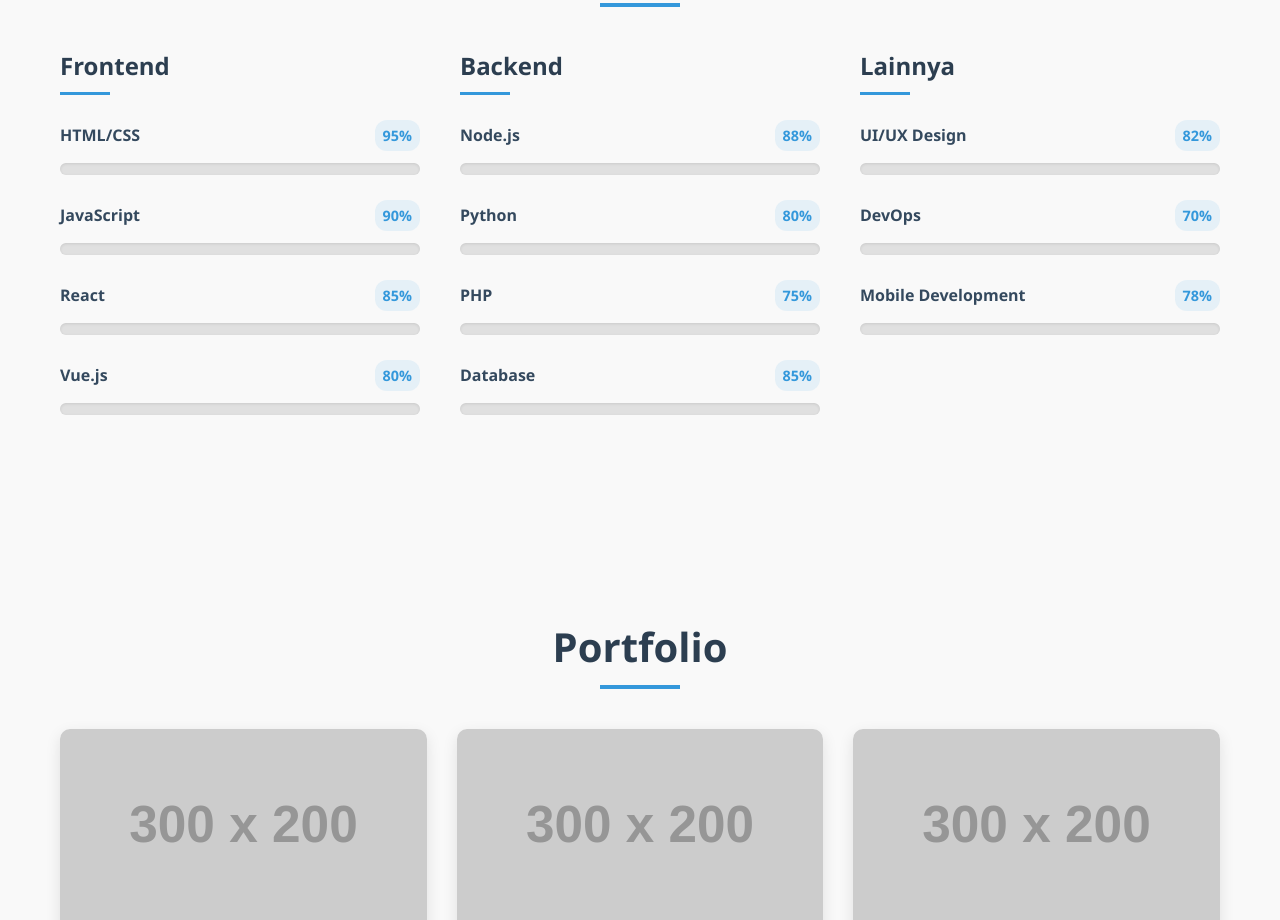
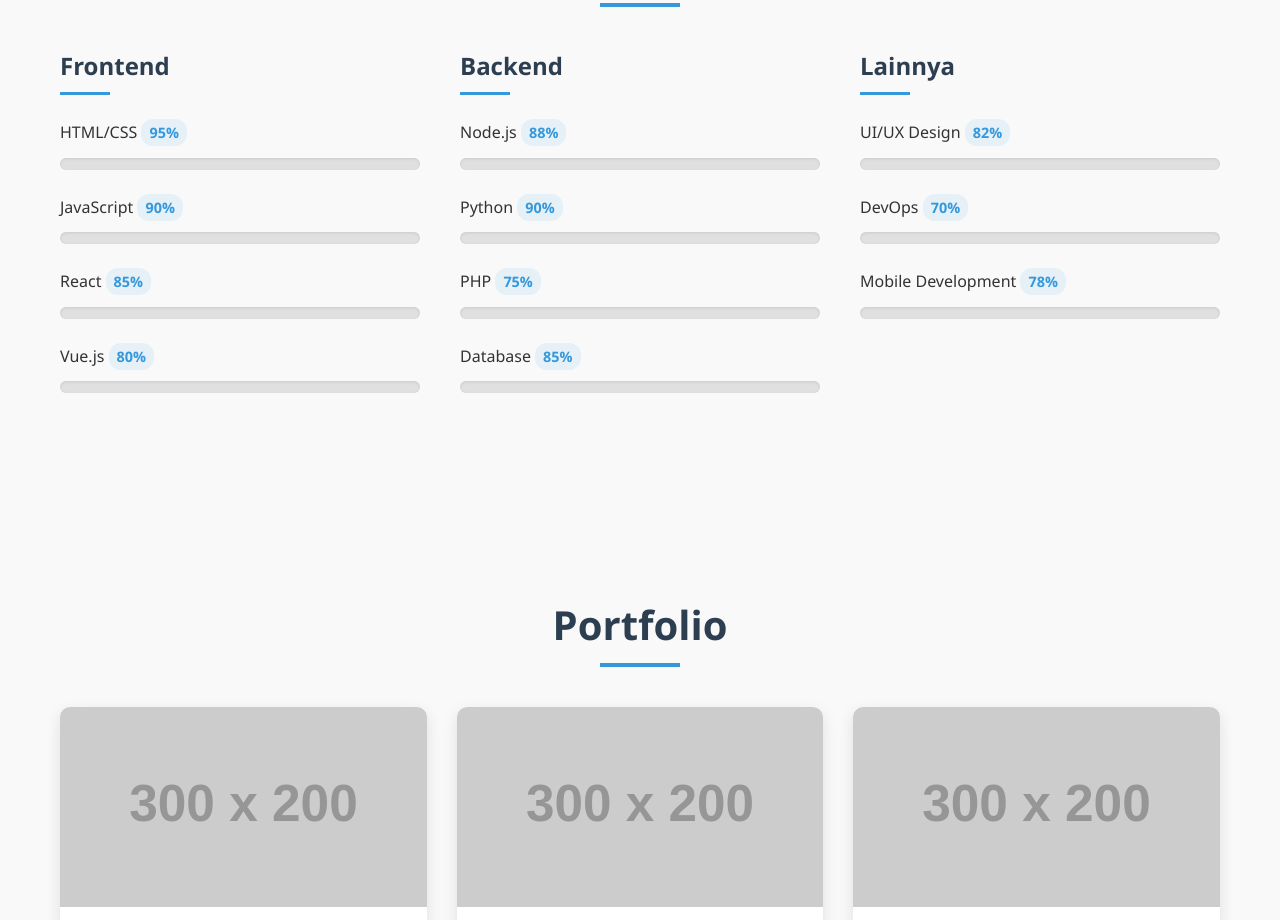
Before and after one commit to KY-DEV1/Portofolio, a plain HTML site: page frontend/index.html in a window 1280 px wide. Shown: the part 1694-2614 px from the top of the page. Drawn offline with Linux system fonts and the light colour scheme; placeholder pictures from the web are drawn by us.

Commit message:
Update index.html

```diff
--- a/frontend/index.html
+++ b/frontend/index.html
@@ -85,123 +85,126 @@
         </div>
     </section>
 
-   <!-- Skills Section -->
+    <!-- Skills Section -->
 <section id="skills" class="skills">
     <div class="container">
         <h2 class="section-title">Keahlian Teknis</h2>
         <div class="skills-grid">
+            <!-- Frontend Skills -->
             <div class="skill-category">
                 <h3>Frontend</h3>
                 <div class="skill-items">
                     <div class="skill-item">
-                        <div class="skill-header">
-                            <span>HTML/CSS</span>
+                        <div class="skill-info">
+                            <span class="skill-name">HTML/CSS</span>
                             <span class="skill-percentage">95%</span>
                         </div>
                         <div class="skill-bar">
-                            <div class="skill-level" data-width="95%"></div>
+                            <div class="skill-progress" data-width="95"></div>
                         </div>
                     </div>
                     <div class="skill-item">
-                        <div class="skill-header">
-                            <span>JavaScript</span>
+                        <div class="skill-info">
+                            <span class="skill-name">JavaScript</span>
                             <span class="skill-percentage">90%</span>
                         </div>
                         <div class="skill-bar">
-                            <div class="skill-level" data-width="90%"></div>
+                            <div class="skill-progress" data-width="90"></div>
                         </div>
                     </div>
                     <div class="skill-item">
-                        <div class="skill-header">
-                            <span>React</span>
+                        <div class="skill-info">
+                            <span class="skill-name">React</span>
                             <span class="skill-percentage">85%</span>
                         </div>
                         <div class="skill-bar">
-                            <div class="skill-level" data-width="85%"></div>
+                            <div class="skill-progress" data-width="85"></div>
                         </div>
                     </div>
                     <div class="skill-item">
-                        <div class="skill-header">
-                            <span>Vue.js</span>
+                        <div class="skill-info">
+                            <span class="skill-name">Vue.js</span>
                             <span class="skill-percentage">80%</span>
                         </div>
                         <div class="skill-bar">
-                            <div class="skill-level" data-width="80%"></div>
+                            <div class="skill-progress" data-width="80"></div>
                         </div>
                     </div>
                 </div>
             </div>
 
+            <!-- Backend Skills -->
             <div class="skill-category">
                 <h3>Backend</h3>
                 <div class="skill-items">
                     <div class="skill-item">
-                        <div class="skill-header">
-                            <span>Node.js</span>
+                        <div class="skill-info">
+                            <span class="skill-name">Node.js</span>
                             <span class="skill-percentage">88%</span>
                         </div>
                         <div class="skill-bar">
-                            <div class="skill-level" data-width="88%"></div>
+                            <div class="skill-progress" data-width="88"></div>
                         </div>
                     </div>
                     <div class="skill-item">
-                        <div class="skill-header">
-                            <span>Python</span>
-                            <span class="skill-percentage">80%</span>
+                        <div class="skill-info">
+                            <span class="skill-name">Python</span>
+                            <span class="skill-percentage">90%</span>
                         </div>
                         <div class="skill-bar">
-                            <div class="skill-level" data-width="80%"></div>
+                            <div class="skill-progress" data-width="90"></div>
                         </div>
                     </div>
                     <div class="skill-item">
-                        <div class="skill-header">
-                            <span>PHP</span>
+                        <div class="skill-info">
+                            <span class="skill-name">PHP</span>
                             <span class="skill-percentage">75%</span>
                         </div>
                         <div class="skill-bar">
-                            <div class="skill-level" data-width="75%"></div>
+                            <div class="skill-progress" data-width="75"></div>
                         </div>
                     </div>
                     <div class="skill-item">
-                        <div class="skill-header">
-                            <span>Database</span>
+                        <div class="skill-info">
+                            <span class="skill-name">Database</span>
                             <span class="skill-percentage">85%</span>
                         </div>
                         <div class="skill-bar">
-                            <div class="skill-level" data-width="85%"></div>
+                            <div class="skill-progress" data-width="85"></div>
                         </div>
                     </div>
                 </div>
             </div>
 
+            <!-- Other Skills -->
             <div class="skill-category">
                 <h3>Lainnya</h3>
                 <div class="skill-items">
                     <div class="skill-item">
-                        <div class="skill-header">
-                            <span>UI/UX Design</span>
+                        <div class="skill-info">
+                            <span class="skill-name">UI/UX Design</span>
                             <span class="skill-percentage">82%</span>
                         </div>
                         <div class="skill-bar">
-                            <div class="skill-level" data-width="82%"></div>
+                            <div class="skill-progress" data-width="82"></div>
                         </div>
                     </div>
                     <div class="skill-item">
-                        <div class="skill-header">
-                            <span>DevOps</span>
+                        <div class="skill-info">
+                            <span class="skill-name">DevOps</span>
                             <span class="skill-percentage">70%</span>
                         </div>
                         <div class="skill-bar">
-                            <div class="skill-level" data-width="70%"></div>
+                            <div class="skill-progress" data-width="70"></div>
                         </div>
                     </div>
                     <div class="skill-item">
-                        <div class="skill-header">
-                            <span>Mobile Development</span>
+                        <div class="skill-info">
+                            <span class="skill-name">Mobile Development</span>
                             <span class="skill-percentage">78%</span>
                         </div>
                         <div class="skill-bar">
-                            <div class="skill-level" data-width="78%"></div>
+                            <div class="skill-progress" data-width="78"></div>
                         </div>
                     </div>
                 </div>
```
